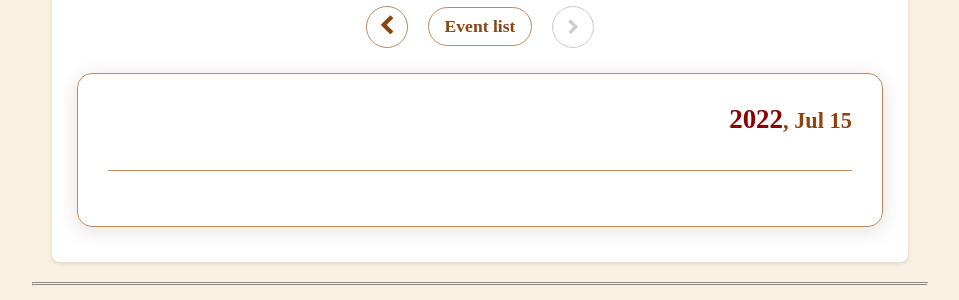
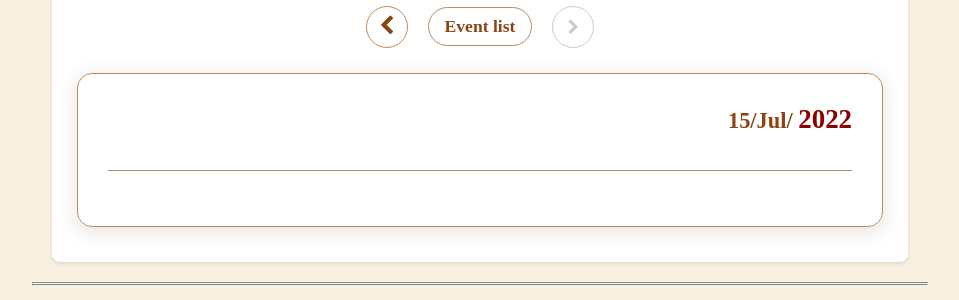
Before and after one commit to Adrifelcha/adrifelcha.github.io, a Jekyll site: the page built from _posts/2022-07-15-summer-school.md, in a window 1280 px wide. Shown: the part 358-658 px from the top of the page, without its empty margins (160-1119 px from the left). Built offline with Jekyll 4.4.1, drawn with Linux system fonts in a browser that asks for light colours; some web fonts are replaced.

Commit message:
Change the date formatting, make it day/month/year

```diff
--- a/_layouts/event.html
+++ b/_layouts/event.html
@@ -32,7 +32,8 @@ layout: default
         <div class="event-content">
             <div class="event-header">
                 <div class="event-date">
-                    <span class="year">{{ page.date | date: "%Y" }}</span>{{ page.date | date: ", %b %d" }}
+                    {{ page.date | date: "%d" }}/{{ page.date | date: "%b" }}/
+                    <span class="year">{{ page.date | date: "%Y" }}</span>
                 </div>
             </div>
             <div class="event-body">
```
